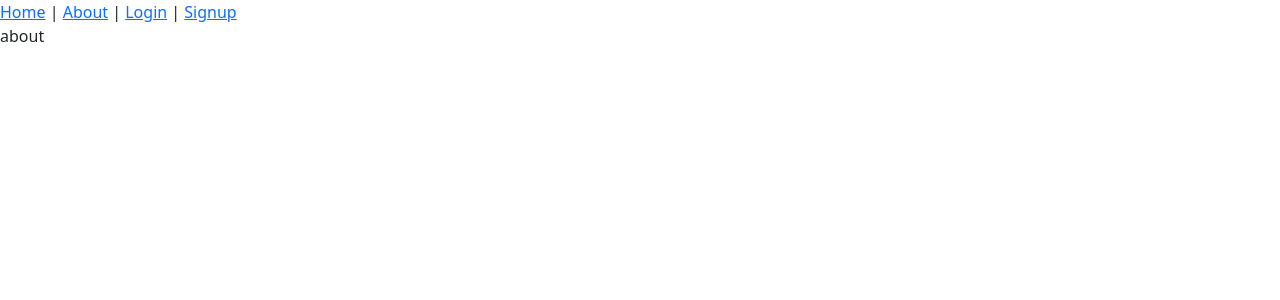
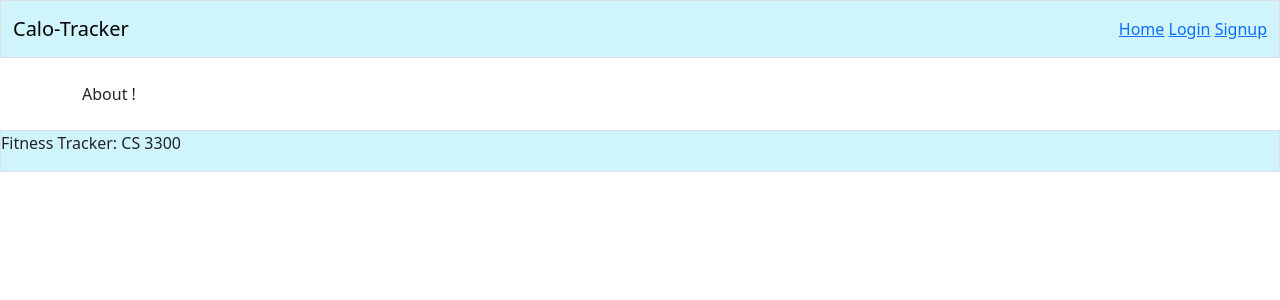
Before and after one commit to Abeoanderson/CS-3300-Summer-Semester-project, a React (Vite) app in the folder CS 3300 Project/: page /about in a window 1280 px wide. Shown: the top 300 px of the page. Built offline with nearby package versions, Linux system fonts and the light colour scheme.

Commit message:
production push

```diff
--- a/CS 3300 Project/src/App.tsx
+++ b/CS 3300 Project/src/App.tsx
@@ -9,7 +9,6 @@ import Signup from './Pages/signup'
 function App() {
   return (
     <>
-      <Navbar />
       <Routes>
         <Route path="/" element={<Home />} />
         <Route path="/login" element={<Login />} />
--- a/CS 3300 Project/src/Pages/about.tsx
+++ b/CS 3300 Project/src/Pages/about.tsx
@@ -1,7 +1,17 @@
-function About() {
+import Header from "../components/Header";
+import Footer from "../components/Footer";
+function about() {
     return (
-        <div>about</div>
-    )
+        <>
+            <Header />
+            <main className="dashboard">
+                <div className="container py-4">
+                    <div> About !</div>
+                </div>
+            </main>
+            <Footer />
+        </>
+    );
 }
 
-export default About;
+export default about;
--- a/CS 3300 Project/src/Pages/login.tsx
+++ b/CS 3300 Project/src/Pages/login.tsx
@@ -1,7 +1,17 @@
+import Header from "../components/Header";
+import Footer from "../components/Footer";
 function login() {
     return (
-        <div>login screen</div>
-    )
+        <>
+            <Header />
+            <main className="dashboard">
+                <div className="container py-4">
+                    <div> Login !</div>
+                </div>
+            </main>
+            <Footer />
+        </>
+    );
 }
 
 export default login;
--- a/CS 3300 Project/src/Pages/notFound.tsx
+++ b/CS 3300 Project/src/Pages/notFound.tsx
@@ -1,7 +1,17 @@
+import Header from "../components/Header";
+import Footer from "../components/Footer";
 function NotFound() {
     return (
-        <div> not found</div>
-    )
+        <>
+            <Header />
+            <main className="dashboard">
+                <div className="container py-4">
+                    <div> Not Found !</div>
+                </div>
+            </main>
+            <Footer />
+        </>
+    );
 }
 
 export default NotFound;
--- a/CS 3300 Project/src/Pages/signup.tsx
+++ b/CS 3300 Project/src/Pages/signup.tsx
@@ -1,7 +1,17 @@
-function Signup() {
+import Header from "../components/Header";
+import Footer from "../components/Footer";
+function signup() {
     return (
-        <div> signup screen</div>
-    )
+        <>
+            <Header />
+            <main className="dashboard">
+                <div className="container py-4">
+                    <div>Signup!</div>
+                </div>
+            </main>
+            <Footer />
+        </>
+    );
 }
 
-export default Signup;
+export default signup;
--- a/CS 3300 Project/src/components/Header.tsx
+++ b/CS 3300 Project/src/components/Header.tsx
@@ -1,3 +1,4 @@
+import { Link } from 'react-router-dom'
 const Header = () => (
   <nav className="navbar bg-info-subtle border">
     <div className="container-fluid">
@@ -5,13 +6,11 @@ const Header = () => (
         Calo-Tracker
       </a>
       <div className="login-links">
-        <a href="/login" className="link">
-          Login
-        </a>
+        <Link to="/" className="link">Home</Link>
         <b> </b>
-        <a href="/signup" className="link">
-          Signup
-        </a>
+        <Link to="/login" className="Login">Login</Link>
+        <b> </b>
+        <Link to="/signup" className="signup">Signup</Link>
       </div>
     </div>
   </nav>
--- a/CS 3300 Project/src/components/Navbar.tsx
+++ b/CS 3300 Project/src/components/Navbar.tsx
@@ -3,9 +3,9 @@ import { Link } from 'react-router-dom'
 function Navbar() {
     return (
         <nav>
-            <Link to="/">Home</Link> | <Link to="/about">About</Link> | <Link to="/login">Login</Link> | <Link to="/signup">Signup</Link>
+            <Link to="/">Home</Link> | <Link to="/about">About</Link>
         </nav>
     )
 }
 
-export default Navbar
+export default Navbar;
```
